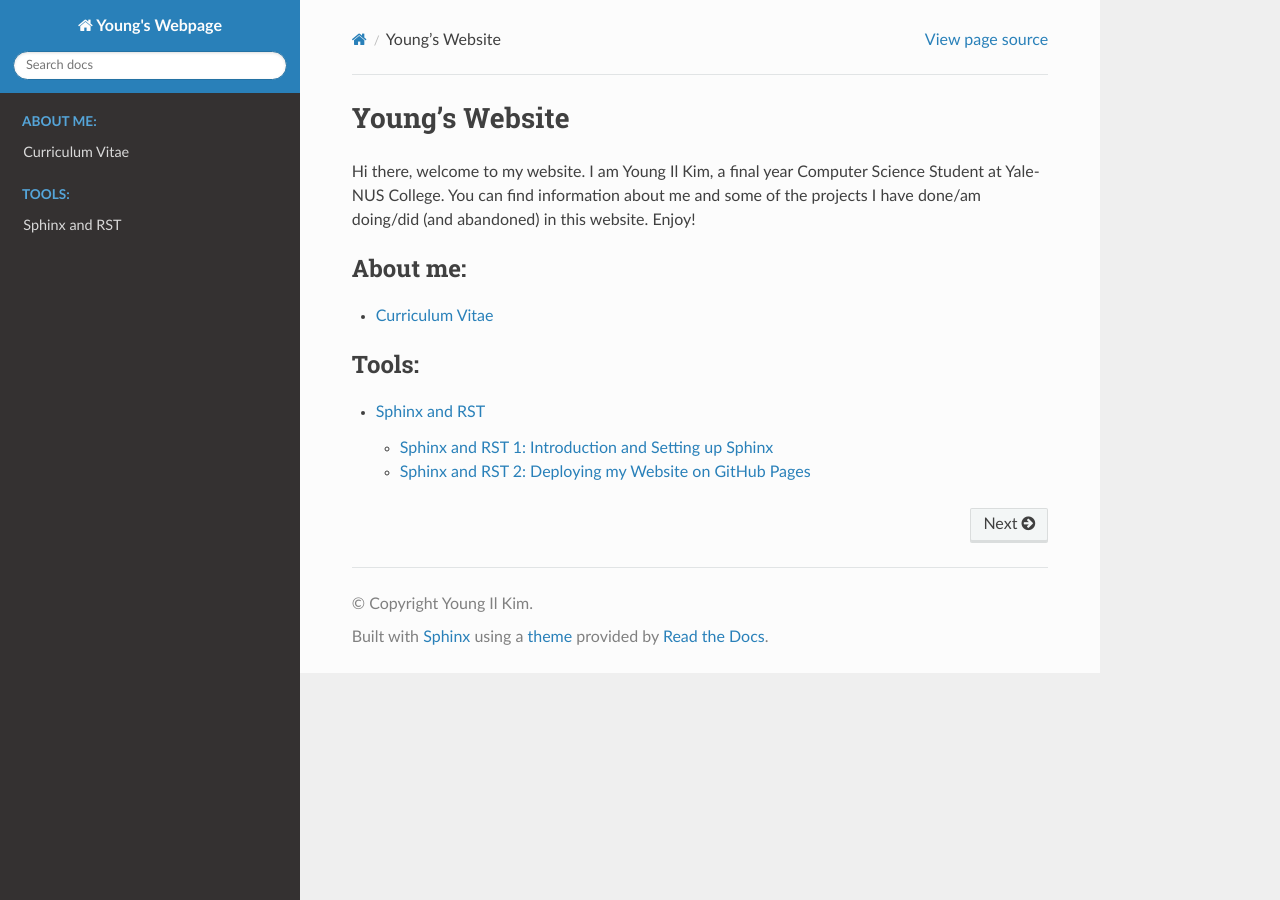
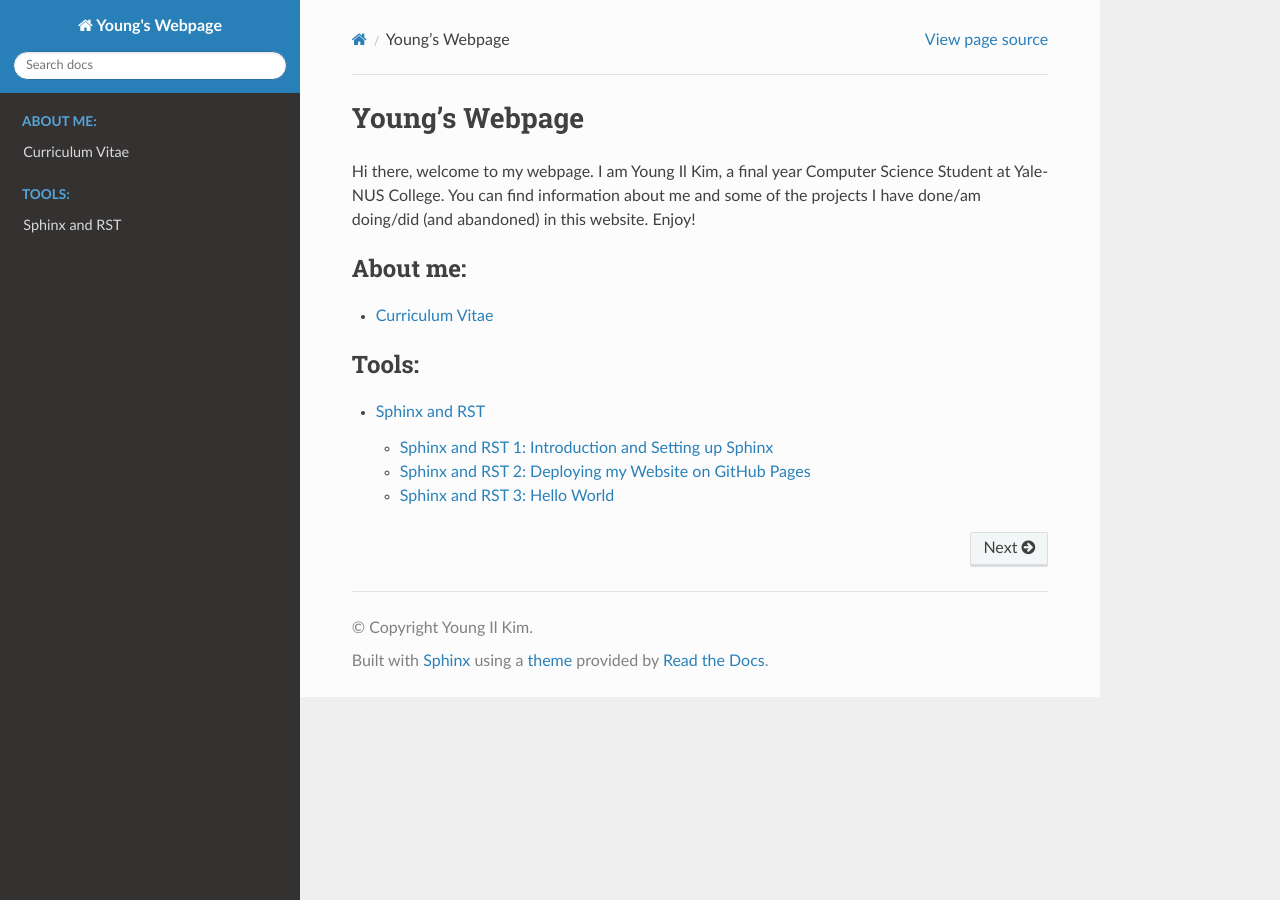
Before and after one commit to youngil-1013/documentation-example, a Sphinx documentation site: the page built from docs/index.rst, in a window 1280 px wide. Built offline with Sphinx 7.4.7 and the Read the Docs theme 3.1.0, drawn with Linux system fonts in a browser that asks for light colours.

Commit message:
change title

```diff
--- a/docs/conf.py
+++ b/docs/conf.py
@@ -10,6 +10,7 @@ project = 'Young\'s Webpage'
 copyright = 'Young Il Kim'
 author = 'Young Il Kim'
 release = ''
+html_title = 'Young\'s Webpage'
 
 
 # -- General configuration ---------------------------------------------------
--- a/docs/index.rst
+++ b/docs/index.rst
@@ -1,6 +1,6 @@
-Young's Website
+Young's Webpage
 ===================================
-Hi there, welcome to my website. I am Young Il Kim, a final year Computer Science Student at Yale-NUS College. You can find information about me and some of the projects I have done/am doing/did (and abandoned) in this website. Enjoy!
+Hi there, welcome to my webpage. I am Young Il Kim, a final year Computer Science Student at Yale-NUS College. You can find information about me and some of the projects I have done/am doing/did (and abandoned) in this website. Enjoy!
 
 .. toctree::
    :maxdepth: 1
--- a/docs/sphinx/sphinx1.rst
+++ b/docs/sphinx/sphinx1.rst
@@ -3,6 +3,8 @@ Sphinx and RST 1: Introduction and Setting up Sphinx
 
 .. role:: bash(code)
    :language: bash
+
+.. _motivation:
 
 Motivation
 ----------
--- a/docs/sphinx/sphinx_index.rst
+++ b/docs/sphinx/sphinx_index.rst
@@ -7,3 +7,4 @@ Sphinx and RST
 
    sphinx1.rst
    sphinx2.rst
+   sphinx3.rst
```
Also changed, not shown: docs/sphinx/sphinx3.rst (added, +17 -0 lines), docs/hello.rst (added).
